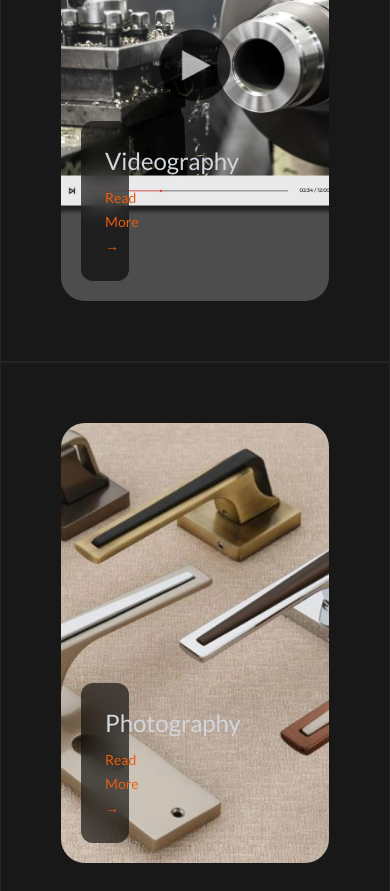
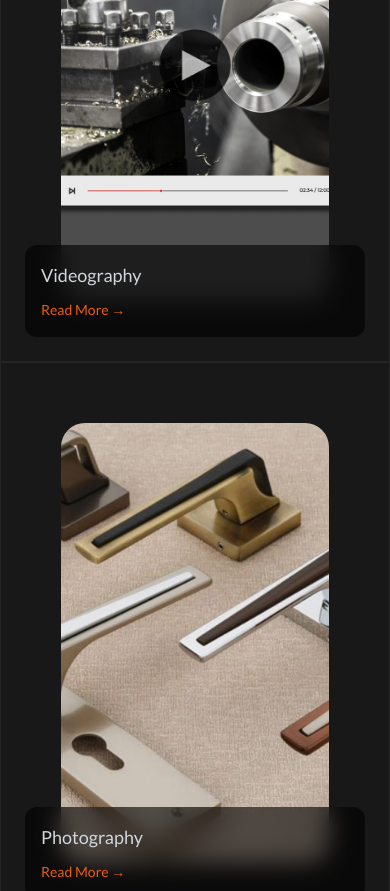
Before and after one commit to rutulkakadiya/rudra_orange_multimedia, a React (Vite) app: page /portfolio in a window 390 px wide. Shown: the part 1060-1951 px from the top of the page. Built offline with nearby package versions, Linux system fonts and the light colour scheme; a web font is replaced by a local one.

Commit message:
Frontend

```diff
--- a/src/Components/PortfolioComponent/PortfolioSection.jsx
+++ b/src/Components/PortfolioComponent/PortfolioSection.jsx
@@ -618,13 +618,13 @@ const PortfolioSection = () => {
                 {/* <div className="absolute inset-0 bg-black/20" /> */}
 
                 {/* Content Box */}
-                <div className="absolute bottom-20 left-20 right-66
+                <div className="absolute bottom-6 left-6 right-6 md:bottom-10 md:left-10 lg:bottom-20 lg:left-20 lg:right-66
                                 bg-black/60 backdrop-blur-md
-                                rounded-xl p-6">
-                  <p className="text-2xl text-gray-300 mb-1">
+                                rounded-xl p-4 md:p-6">
+                  <p className="text-lg md:text-2xl text-gray-300 mb-1">
                     {item.category}
                   </p>
-                  <h3 className="text-2xl font-semibold mb-2">
+                  <h3 className="text-xl md:text-2xl font-semibold mb-2">
                     {item.title}
                   </h3>
                   <span className="text-sm text-(--first)">
```
